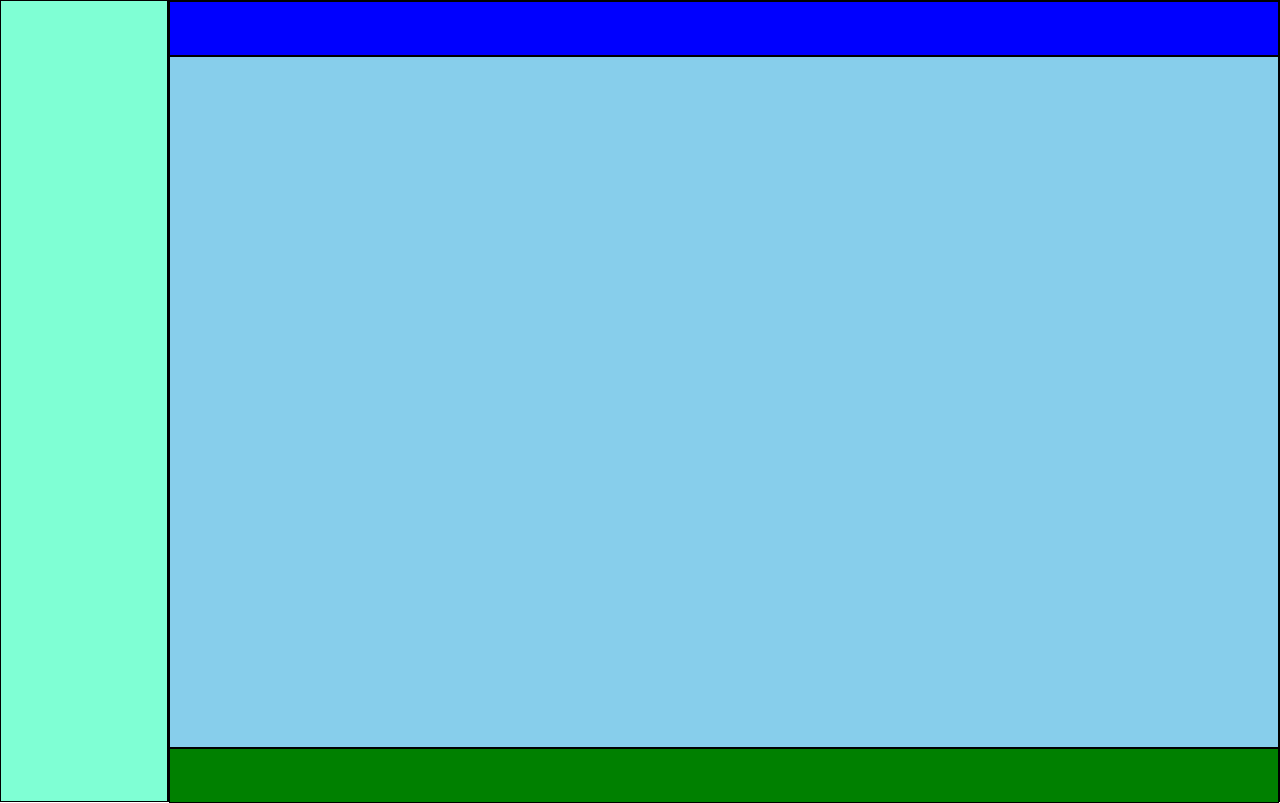
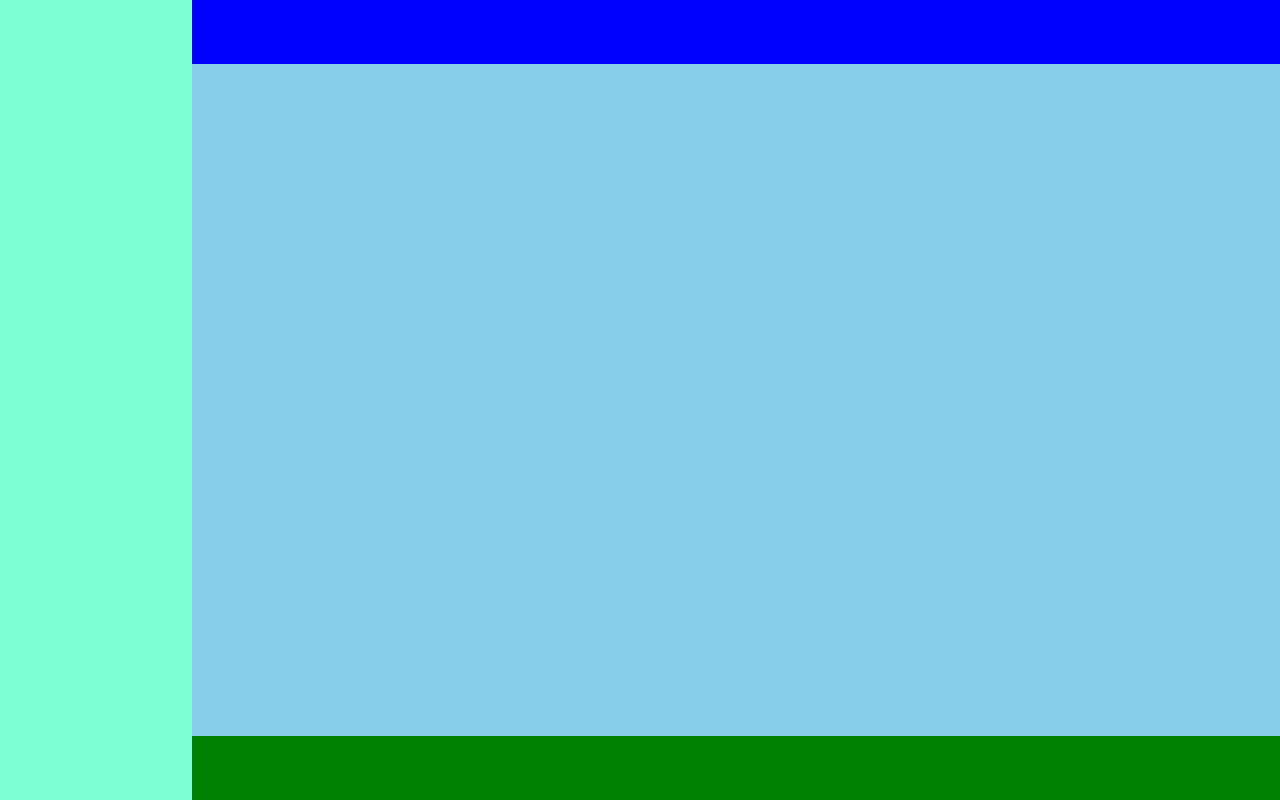
Before and after one commit to yonghyeun/WeatherApp-React, a React (Create React App) app in the folder client/: page / in a window 1280 px wide. Built offline with nearby package versions, Linux system fonts and the light colour scheme.

Commit message:
전체 레이아웃 잡기 (react)

```diff
--- a/client/src/layouts/Content/Content.module.css
+++ b/client/src/layouts/Content/Content.module.css
@@ -1,5 +1,5 @@
 .Content {
-  width: 87vw;
+  width: 85%;
   height: 100%;
-  border: 1px solid black;
+  /* border: 1px solid black; */
 }
--- a/client/src/layouts/Content/ContentFooter/ContentFooter.module.css
+++ b/client/src/layouts/Content/ContentFooter/ContentFooter.module.css
@@ -1,7 +1,7 @@
 /* TODO height 범위 결정하기 */
 .contentFooter {
-  height: 6.6vh;
+  height: 8%;
   /* TODO 삭제하기 */
-  border: 1px solid black;
+  /* border: 1px solid black; */
   background-color: green;
 }
--- a/client/src/layouts/Content/ContentHeader/ContentHeader.module.css
+++ b/client/src/layouts/Content/ContentHeader/ContentHeader.module.css
@@ -1,7 +1,7 @@
 /* TODO height 범위 결정하기 */
 .contentHeader {
-  height: 6.6vh;
+  height: 8%;
   /* TODO 삭제하기 */
-  border: 1px solid black;
+  /* border: 1px solid black; */
   background-color: blue;
 }
--- a/client/src/layouts/Content/ContentMain/ContentMain.module.css
+++ b/client/src/layouts/Content/ContentMain/ContentMain.module.css
@@ -1,8 +1,8 @@
 /* TODO size 결정하기 */
 .contentMain {
-  height: 86.3vh;
+  height: 84%;
   /* padding: 3.34vh; */
   /* TODO 삭제하기 */
-  border: 1px solid black;
+  /* border: 1px solid black; */
   background-color: skyblue;
 }
--- a/client/src/layouts/SideBar/SideBar.module.css
+++ b/client/src/layouts/SideBar/SideBar.module.css
@@ -1,8 +1,8 @@
 /* TODO width 상대적인 단위로 변경하기 생각하기 */
 .sideBar {
-  width: 13vw;
+  width: 15%;
   height: 100%;
   /* TODO 제거하기 */
-  border: 1px solid black;
+  /* border: 1px solid black; */
   background-color: aquamarine;
 }
--- a/client/src/pages/DashboardPage.jsx
+++ b/client/src/pages/DashboardPage.jsx
@@ -4,10 +4,10 @@ import style from './Page.module.css';
 const DashboardPage = () => {
   // TODO SEO 태그 결정하기
   return (
-    <article className={style.dashBoard}>
+    <section className={style.dashBoard}>
       <Sidebar />
       <Content />
-    </article>
+    </section>
   );
 };
 
--- a/client/src/pages/Page.module.css
+++ b/client/src/pages/Page.module.css
@@ -1,4 +1,5 @@
 .dashBoard {
   display: flex;
   height: 100vh;
+  box-sizing: border-box;
 }
```
Also changed, not shown: 2 other files (tests, documents, lock files or other folders).
